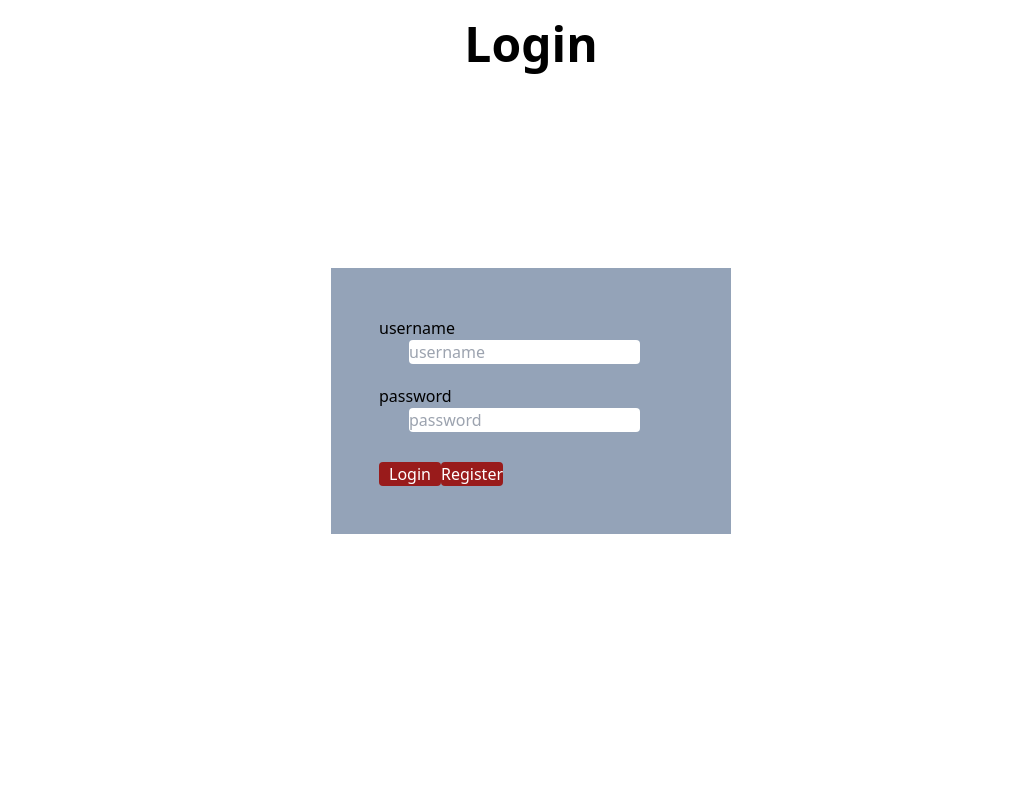
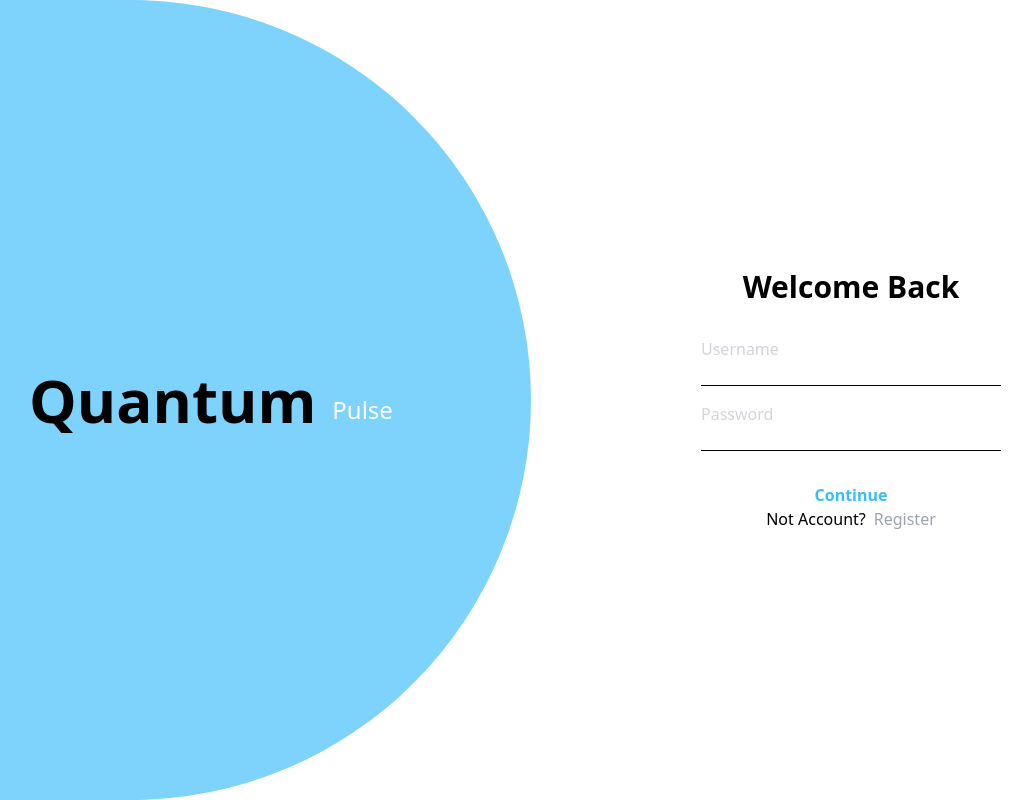
Before and after one commit to demshano/MERN-Blog-Application, a React (Create React App) app in the folder client/: page /login in a window 1280 px wide. Shown: the whole page, without its empty margins (109-1141 px from the left). Built offline with nearby package versions, Linux system fonts and the light colour scheme.

Commit message:
most of the styling of the blog page have been done

```diff
--- a/client/src/pages/CreatePost.js
+++ b/client/src/pages/CreatePost.js
@@ -51,35 +51,55 @@ export const CreatePost = () => {
   }
 
   return (
-    <form onSubmit={createNewPost}>
+
+<div className="mt-24 my-4 border-4 border-sky-400 flex justify-center items-center mx-auto w-[600px]">
+  <form onSubmit={createNewPost} className="max-w-md mx-auto p-4">
+    <div className="mb-4">
+      <label htmlFor="title" className="block text-gray-400 font-medium italic ">Title</label>
       <input
         type="title"
+        className="border p-2 w-full"
         placeholder="Title"
         value={title}
         onChange={(ev) => setTitle(ev.target.value)}
       />
+    </div>
+
+    <div className="mb-4">
+      <label htmlFor="summary" className="block text-gray-400 font-medium italic">Summary</label>
       <input
         type="summary"
+        className="border p-2 w-full"
         placeholder="Summary"
         value={summary}
         onChange={(ev) => setSummary(ev.target.value)}
       />
+    </div>
+
+    <div className="mb-4">
+      <label htmlFor="image" className="block text-gray-400 font-medium italic">Upload Image</label>
       <input
         type="file"
-        //value={files}
+        className="border p-2 w-full"
         onChange={(ev) => setFiles(ev.target.files)}
       />
+    </div>
 
-      {/* <Editor value={content} onChange={setContent} /> */}
+    <div className="mb-4">
+      <label htmlFor="content" className="block text-gray-400 font-medium italic">Content</label>
       <ReactQuill
         value={content}
         theme={'snow'}
         onChange={newValue => setContent(newValue)}
         module={modules}
+      />
+    </div>
 
-        />
+    <button className="bg-sky-500 text-white py-2 px-4 rounded font-semibold flex justify-center mx-auto">Create Post</button>
+  </form>
+</div>
 
-      <button>Create Post</button>
-    </form>
+
+
   );
 };
--- a/client/src/pages/EditPost.js
+++ b/client/src/pages/EditPost.js
@@ -72,38 +72,86 @@ export const EditPost = () => {
   }
 
   return (
-    <form onSubmit={updatePost}>
+    // <form onSubmit={updatePost}>
+    //   <input
+    //     type="title"
+    //     placeholder="Title"
+    //     value={title}
+    //     onChange={(ev) => setTitle(ev.target.value)}
+    //   />
+    //   <input
+    //     type="summary"
+    //     placeholder="Summary"
+    //     value={summary}
+    //     onChange={(ev) => setSummary(ev.target.value)}
+    //   />
+    //   <input
+    //     type="file"
+    //     //value={files}
+    //     onChange={(ev) => setFiles(ev.target.files)}
+    //   />
+
+
+
+    //   <ReactQuill
+    //     value={content}
+    //     theme={'snow'}
+    //     onChange={newValue => setContent(newValue)}
+    //     modules={modules}
+
+    //     />
+
+
+
+    //   <button>Update Post</button>
+    // </form>
+
+
+<div className="mt-24 my-4 border-4 border-sky-400 flex justify-center items-center mx-auto w-[600px]">
+  <form onSubmit={updatePost} className="max-w-md mx-auto p-4">
+    <div className="mb-4">
+      <label htmlFor="title" className="block text-gray-400 font-medium italic ">Title</label>
       <input
         type="title"
+        className="border p-2 w-full"
         placeholder="Title"
         value={title}
         onChange={(ev) => setTitle(ev.target.value)}
       />
+    </div>
+
+    <div className="mb-4">
+      <label htmlFor="summary" className="block text-gray-400 font-medium italic">Summary</label>
       <input
         type="summary"
+        className="border p-2 w-full"
         placeholder="Summary"
         value={summary}
         onChange={(ev) => setSummary(ev.target.value)}
       />
+    </div>
+
+    <div className="mb-4">
+      <label htmlFor="image" className="block text-gray-400 font-medium italic">Upload Image</label>
       <input
         type="file"
-        //value={files}
+        className="border p-2 w-full"
         onChange={(ev) => setFiles(ev.target.files)}
       />
+    </div>
 
-
-
+    <div className="mb-4">
+      <label htmlFor="content" className="block text-gray-400 font-medium italic">Content</label>
       <ReactQuill
         value={content}
         theme={'snow'}
         onChange={newValue => setContent(newValue)}
-        modules={modules}
+        module={modules}
+      />
+    </div>
 
-        />
-
-
-
-      <button>Update Post</button>
-    </form>
+    <button className="bg-sky-500 text-white py-2 px-4 rounded font-semibold flex justify-center mx-auto">Update Post</button>
+  </form>
+</div>
   );
 };
--- a/client/src/pages/Login.js
+++ b/client/src/pages/Login.js
@@ -42,28 +42,84 @@ export const Login = () => {
 
   return (
 
-    <>
-        <h1 className='text-5xl font-bold text-center mt-[20px]'>Login</h1>
+    // <>
+    //     <h1 className='text-5xl font-bold text-center mt-[20px]'>Login</h1>
 
-      <form onSubmit={login} action="" className='bg-slate-400 max-w-[400px] mx-auto mt-[200px] p-12'>
+    //   <form onSubmit={login} action="" className='bg-slate-400 max-w-[400px] mx-auto mt-[200px] p-12'>
 
-          <div className=''>
-              <label htmlFor="username">username</label>
-              <input value={userName} onChange={(ev)=>setUserName(ev.target.value)} className='ml-[30px] rounded' type="text" placeholder='username' />
-          </div>
+    //       <div className=''>
+    //           <label htmlFor="username">username</label>
+    //           <input value={userName} onChange={(ev)=>setUserName(ev.target.value)} className='ml-[30px] rounded' type="text" placeholder='username' />
+    //       </div>
 
-          <div className='mt-[20px]'>
-              <label htmlFor="password">password</label>
-              <input value={password} onChange={(ev)=>setPassword(ev.target.value)} className='ml-[30px] rounded' type="password" name="" id="" placeholder='password' />
-          </div>
+    //       <div className='mt-[20px]'>
+    //           <label htmlFor="password">password</label>
+    //           <input value={password} onChange={(ev)=>setPassword(ev.target.value)} className='ml-[30px] rounded' type="password" name="" id="" placeholder='password' />
+    //       </div>
 
-          <button className='bg-red-800 w-[62px] rounded text-white relative mt-[30px]'>Login</button>
-          <Link to='/register'>
-          <button className='bg-red-800 w-[62px] rounded text-white relative mt-[30px]'>Register</button>
-          </Link>
+    //       <button className='bg-red-800 w-[62px] rounded text-white relative mt-[30px]'>Login</button>
+    //       <Link to='/register'>
+    //       <button className='bg-red-800 w-[62px] rounded text-white relative mt-[30px]'>Register</button>
+    //       </Link>
 
+    //   </form>
+    // </>
+
+    <div className="flex">
+  {/* Left side with blue background */}
+  <div className="flex-shrink-0 w-1/2 h-screen bg-sky-300 rounded-r-full flex flex-col justify-center items-center">
+  <div className="flex">
+    <span className="mr-2 text-black text-6xl font-bold ">Quantum</span>
+    <span className='text-white ml-2 mt-6 text-2xl'>Pulse</span>
+  </div>
+</div>
+
+
+
+
+  {/* Right side with login form */}
+  <div className="flex-1 flex items-center justify-center">
+    <div className="max-w-[400px] p-12 bg-white rounded">
+      <h1 className="text-3xl font-bold text-center mb-8">Welcome Back</h1>
+
+      <form onSubmit={login}>
+        <div className="mb-4">
+          <label className='text-gray-300' htmlFor="username">Username</label>
+          <input
+            value={userName}
+            onChange={(ev) => setUserName(ev.target.value)}
+            className="block w-[300px] border-b border-black text-center bg-transparent focus:outline-none focus:border-black"
+            type="text"
+            // placeholder="Username"
+          />
+        </div>
+
+        <div className="mb-4">
+          <label className='text-gray-300' htmlFor="password">Password</label>
+          <input
+            value={password}
+            onChange={(ev) => setPassword(ev.target.value)}
+            className="block w-[300px] border-b border-black text-center bg-transparent focus:outline-none focus:border-black"
+            type="password"
+            // placeholder="Password"
+          />
+        </div>
+
+        <button className="w-full rounded text-sky-400 font-bold mt-4">Continue</button>
       </form>
-    </>
+
+      <div className='flex justify-center items-center mx-auto'>
+        <span className="mr-2">Not Account?</span>
+        <Link to="/register">
+          <span className="text-gray-400 mt-4">Register</span>
+        </Link>
+    </div>
+
+
+    </div>
+  </div>
+</div>
+
 
 
   )
--- a/client/src/pages/PostPage.js
+++ b/client/src/pages/PostPage.js
@@ -28,19 +28,40 @@ export const PostPage = () => {
   return (
     <div>
 
-      <h1>{postInfo.title}</h1>
+      <div className="w-full h-24 bg-sky-300">
+        <Link to='/'>
+          <div className="flex justify-self-start items-center">
+            <span className="mr-2 text-black text-6xl font-bold ">Quantum</span>
+            <span className='text-white ml-2 mt-6 text-2xl'>Pulse</span>
+        </div>
+        </Link>
+      </div>
+
+      <div className="bg-sky-100 text-center mx-auto ">
+
+
+      <h1 className="font-bold text-4xl italic py-8">{postInfo.title}</h1>
 
       <div>
-        <img className='w-[225px] h-[150px]' src={`http://localhost:4000/${postInfo.cover}`} alt="" />
+        <img className='w-[525px] h-[450px] mx-auto' src={`http://localhost:4000/${postInfo.cover}`} alt="" />
       </div>
 
-      <time>{formatISO9075(new Date(postInfo.createdAt))}</time>
+      <time className="text-gray-400">{formatISO9075(new Date(postInfo.createdAt))}</time>
 
-      <div>by {postInfo.author.userName}</div>
+      <div className="italic">by {postInfo.author.userName}</div>
+
+      <div className="text-sky-300 font-medium text-4xl py-4">{postInfo.summary}</div>
 
 
 
 
+
+
+
+      <div className="w-[1000px] mx-auto py-4" dangerouslySetInnerHTML={{__html:postInfo.content}} />
+
+      <div className="py-4">
+      <div className="bg-sky-500 text-white py-2 px-4  rounded font-semibold w-fit flex justify-center items-center mx-auto">
           {userInfo.id === postInfo.author._id && (
             <div>
               <Link to={`/edit/${postInfo._id}`}>
@@ -48,9 +69,12 @@ export const PostPage = () => {
                 </Link>
             </div>
           )}
+      </div>
+      </div>
 
 
-      <div dangerouslySetInnerHTML={{__html:postInfo.content}} />
+
+      </div>
 
     </div>
   )
```
Also changed, not shown: 4 other files (tests, documents, lock files or other folders). Lines whose indentation alone changed are shown as unchanged.
